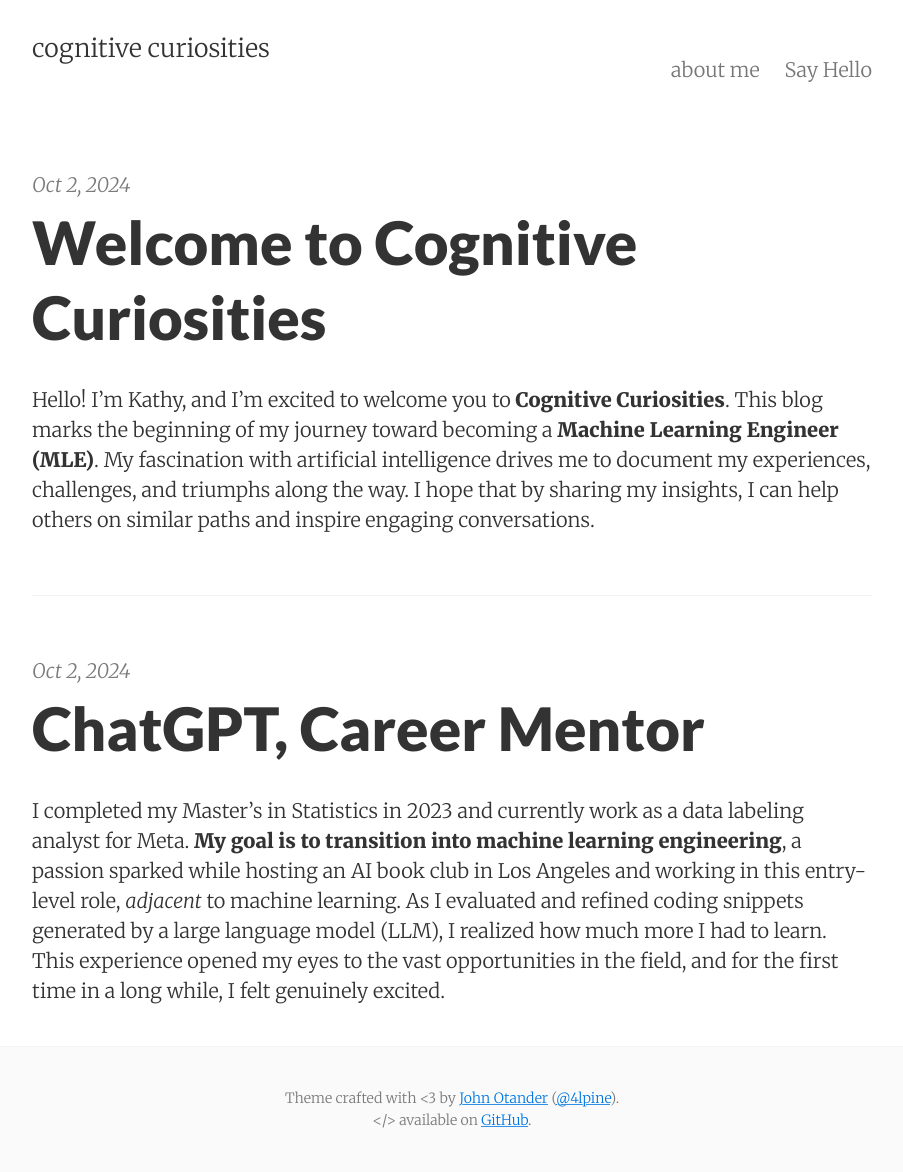
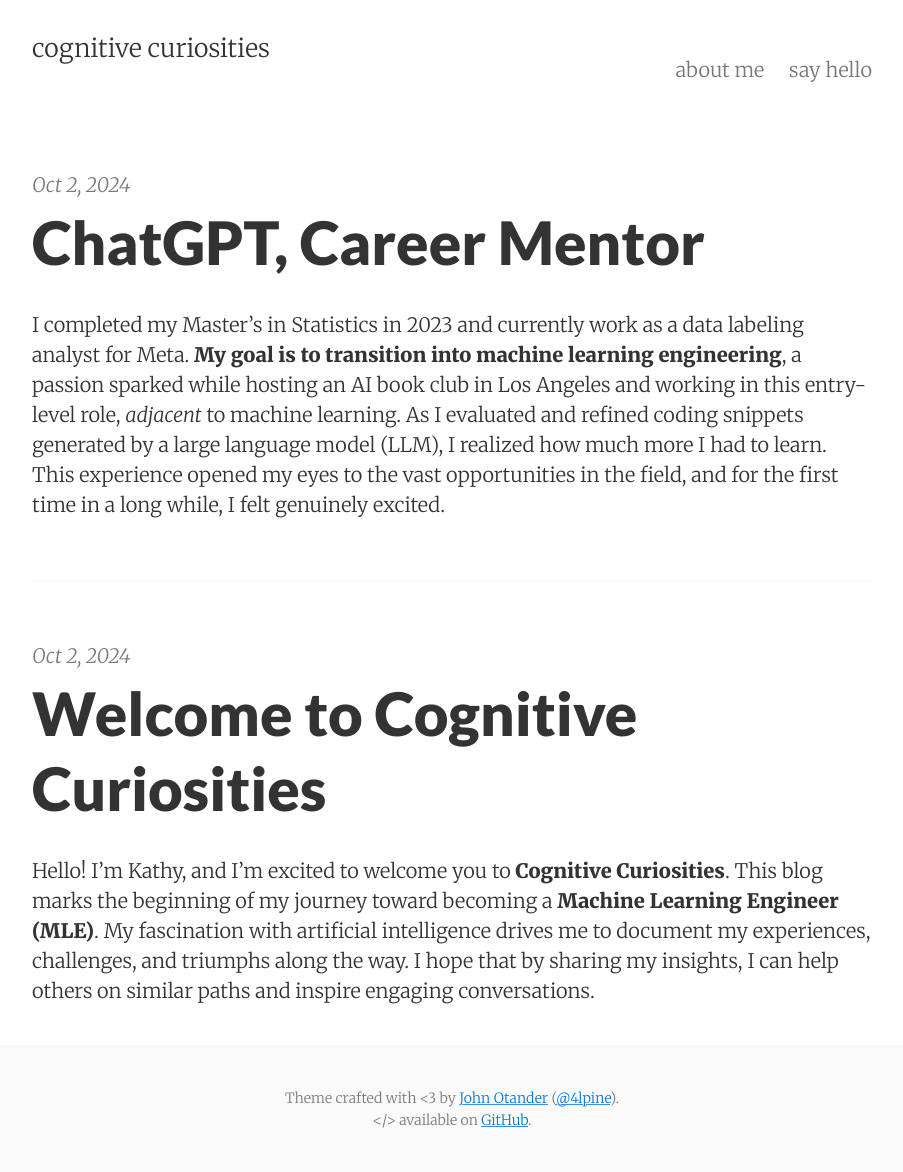
Before and after one commit to itstrieu/itstrieu.github.io, a Jekyll site: the page built from index.html, in a window 1280 px wide. Shown: the whole page, without its empty margins (188-1091 px from the left). Built offline with Jekyll 4.4.1, drawn with Linux system fonts in a browser that asks for light colours; the list of posts is cut into pages by our own code.

Commit message:
updated header links

```diff
--- a/contact.html
+++ b/contact.html
@@ -1,6 +1,6 @@
 ---
 layout: page
-title: Say Hello
+title: say hello
 permalink: /contact/
 tags: contact
 ---
```
Also changed, not shown: _posts/2024-10-01-welcome.md (renamed from _posts/2024-10-02-welcome.md), favicon.ico (deleted).
